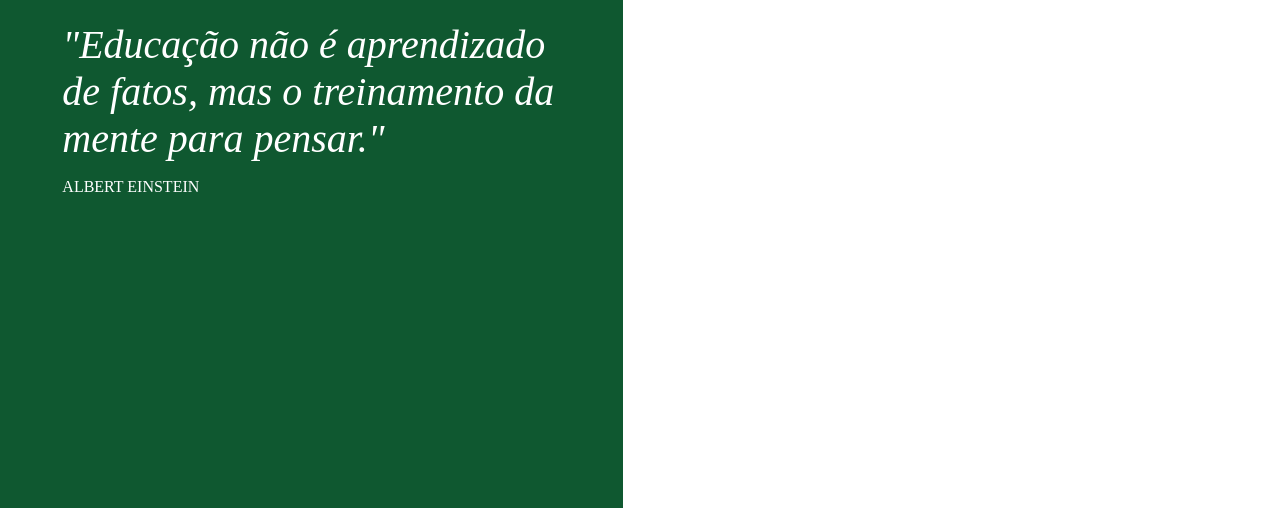
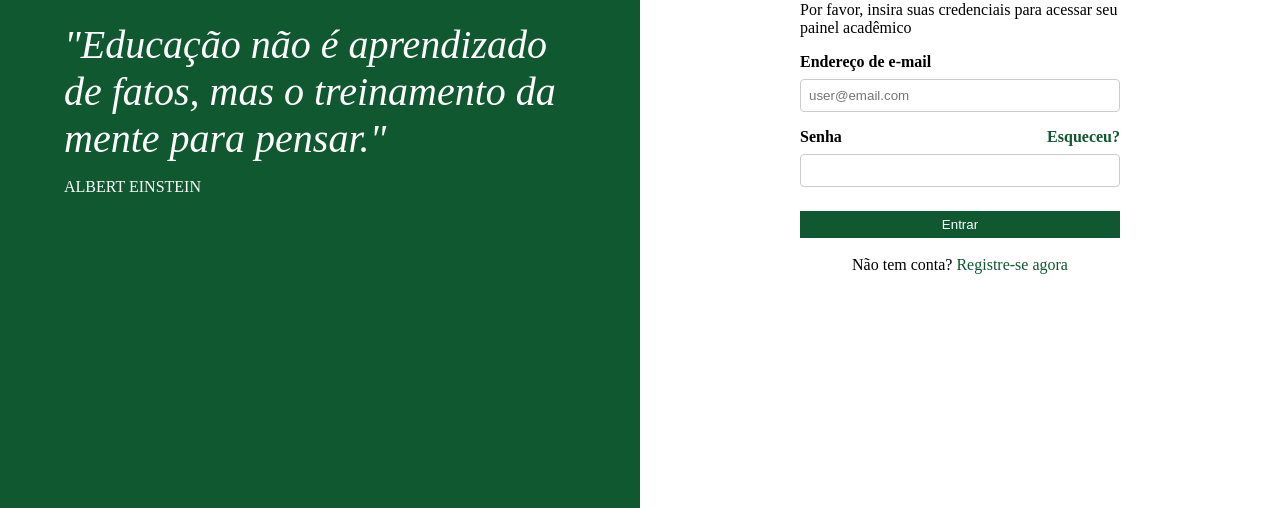
Before and after one commit to lucasbeskow/app-aluno, a plain HTML site: page index.html in a window 1280 px wide. Shown: the part 292-800 px from the top of the page. Drawn offline with Linux system fonts and the light colour scheme.

Commit message:
css cadastro

```diff
--- a/index.html
+++ b/index.html
@@ -20,6 +20,8 @@
         </aside>
 
         <main>
+            <div class="cadastro">
+
                 <h1>Bem-vindo de volta</h1>
                 <p>Por favor, insira suas credenciais para acessar seu painel acadêmico</p>
 
@@ -29,16 +31,21 @@
                     <label for="email">Endereço de e-mail</label>
                     <input id="email" name="email" type="text" placeholder="user@email.com" />
 
-                <label>Senha</label>
+                    <label>
+                        Senha
+                        <a href="recuperar-senha.html">Esqueceu?</a>
+                    </label>
                     <input type="password" />
 
-                <a href="recuperar-senha.html">Esqueceu?</a>
+
 
                     <button type="submit">Entrar</button>
 
                 </form>
 
-            <p>Não tem conta? <a href="/cadastro-usuario.html">Registre-se agora</a></p>
+                <p class="registro">Não tem conta? <a href="/cadastro-usuario.html">Registre-se agora</a></p>
+
+            </div>
         </main>
 
     </div>
--- a/styles.css
+++ b/styles.css
@@ -33,3 +33,76 @@ aside span{
     font-style: normal;
     font-size: 16px;
 }
+
+main{
+    display: flex;
+    align-items: center;
+    justify-content:center;
+    width: 50%;
+
+}
+
+.cadastro{
+    width: 50%;
+    box-sizing: border-box;
+}
+
+.cadastro h1{
+    margin-bottom: 0;
+}
+
+.cadastro label{
+    display: block;
+    margin-top: 16px;
+    margin-bottom: 8px;
+    font-weight: bold;
+}
+
+.cadastro label a{
+    float: right;
+}
+
+.cadastro input{
+    width: 100%;
+    padding: 8px;
+    border-width: 1px;
+    border-style: solid;
+    border-color: #cccccc;
+    border-radius: 4px;
+    box-sizing: border-box;
+}
+
+.cadastro input:focus{
+    outline-color: #0f5830;
+}
+
+.cadastro button{
+    display: block;
+    width: 100%;
+    margin: 24px 0 18px 0;
+    padding: 4px;
+    background-color: #0f5830;
+    border-width: none;
+    border-style: solid;
+    border-color: transparent;
+    color: #ffffff;
+    text-align: center;
+}
+
+.cadastro button:hover{
+    background-color: #0d2e1c;
+}
+
+.cadastro a{
+    color: #0f5830;
+    text-decoration: none;
+}
+
+.cadastro a:hover{
+    color: #0d2e1c;
+    text-decoration: underline;
+}
+
+.registro {
+    text-align: center;
+}
```
Lines whose indentation alone changed are shown as unchanged.
